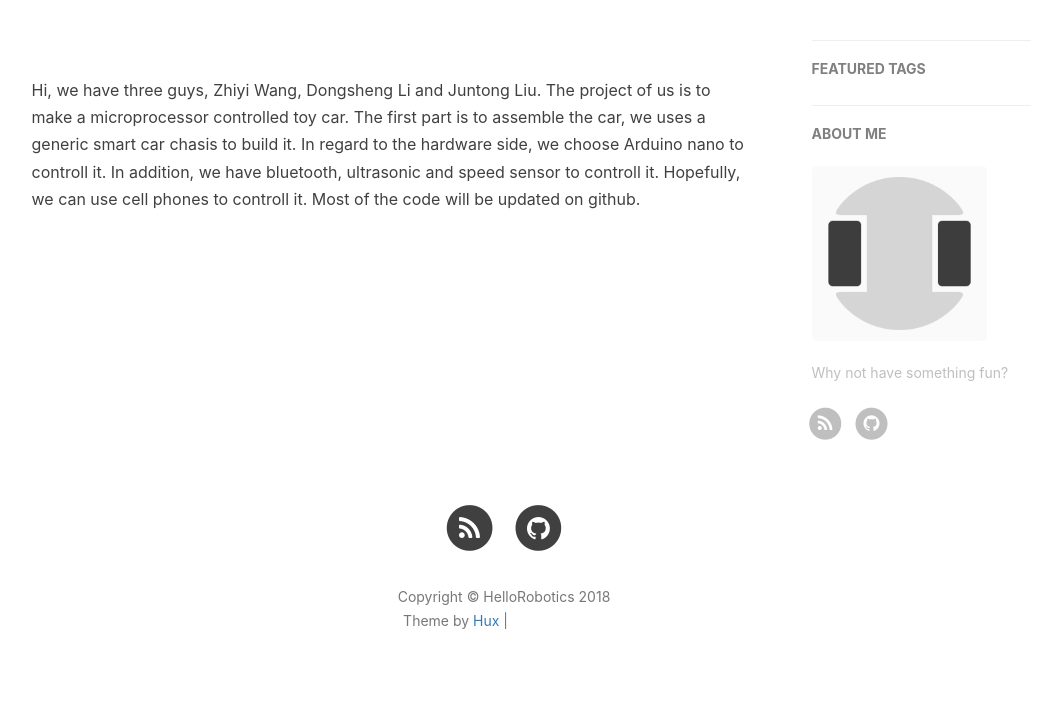
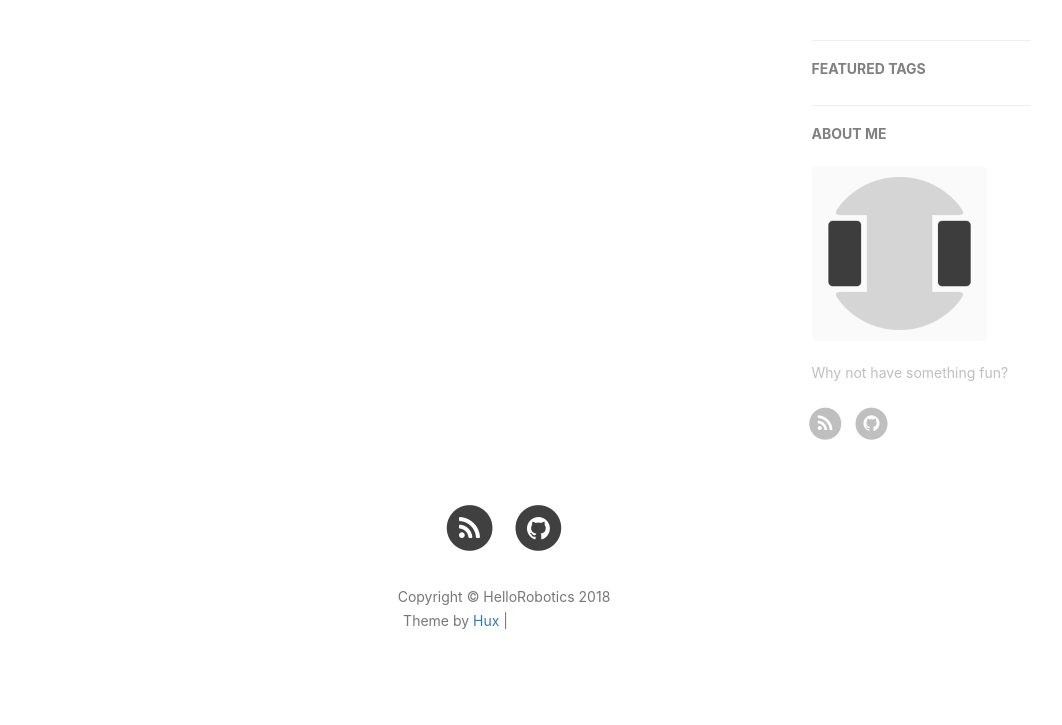
Before and after one commit to Online-power-measurement-system/Logbook, a Jekyll site: the page built from about.html, in a window 1280 px wide. Shown: the part 418-1143 px from the top of the page, without its empty margins (136-1198 px from the left). Built offline with Jekyll 4.4.1, drawn with Linux system fonts in a browser that asks for light colours; nearby versions of some CDN libraries; comment, search, counter and statistics services are not loaded; grey boxes are pictures that could not be loaded.

Commit message:
Update about.html

```diff
--- a/about.html
+++ b/about.html
@@ -7,13 +7,7 @@
 
 <!-- English Version -->
 <div class="en post-container">
-  <p>Hi, we have three guys, Zhiyi Wang, Dongsheng Li and Juntong Liu.
-    The project of us is to make a microprocessor controlled toy car.
-    The first part is to assemble the car, we uses a generic smart car
-    chasis to build it. In regard to the hardware side, we choose Arduino
-    nano to controll it. In addition, we have bluetooth, ultrasonic and
-    speed sensor to controll it. Hopefully, we can use cell phones to controll
-     it. Most of the code will be updated on github.</p>
+  <p></p>
 </div>
 
 
```
